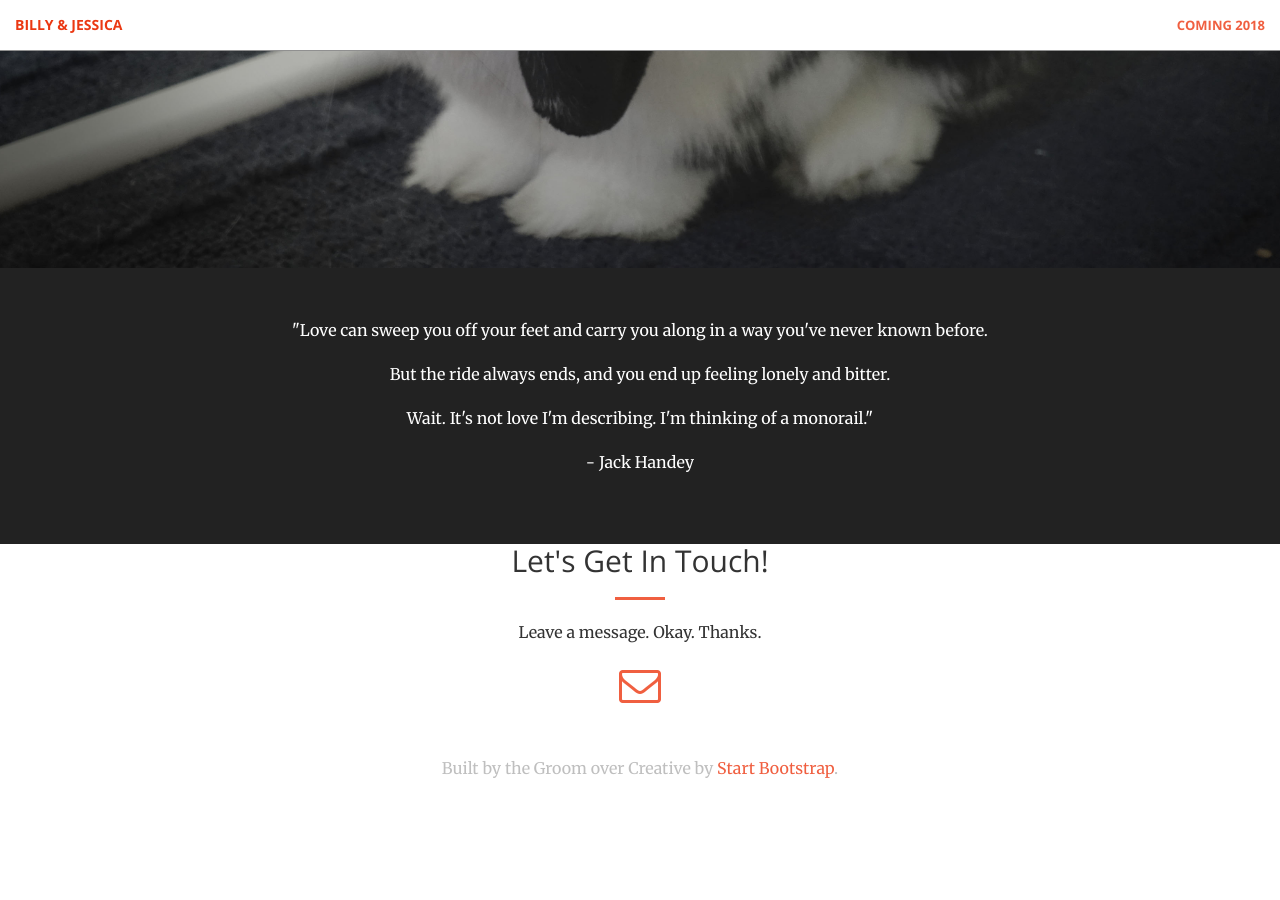
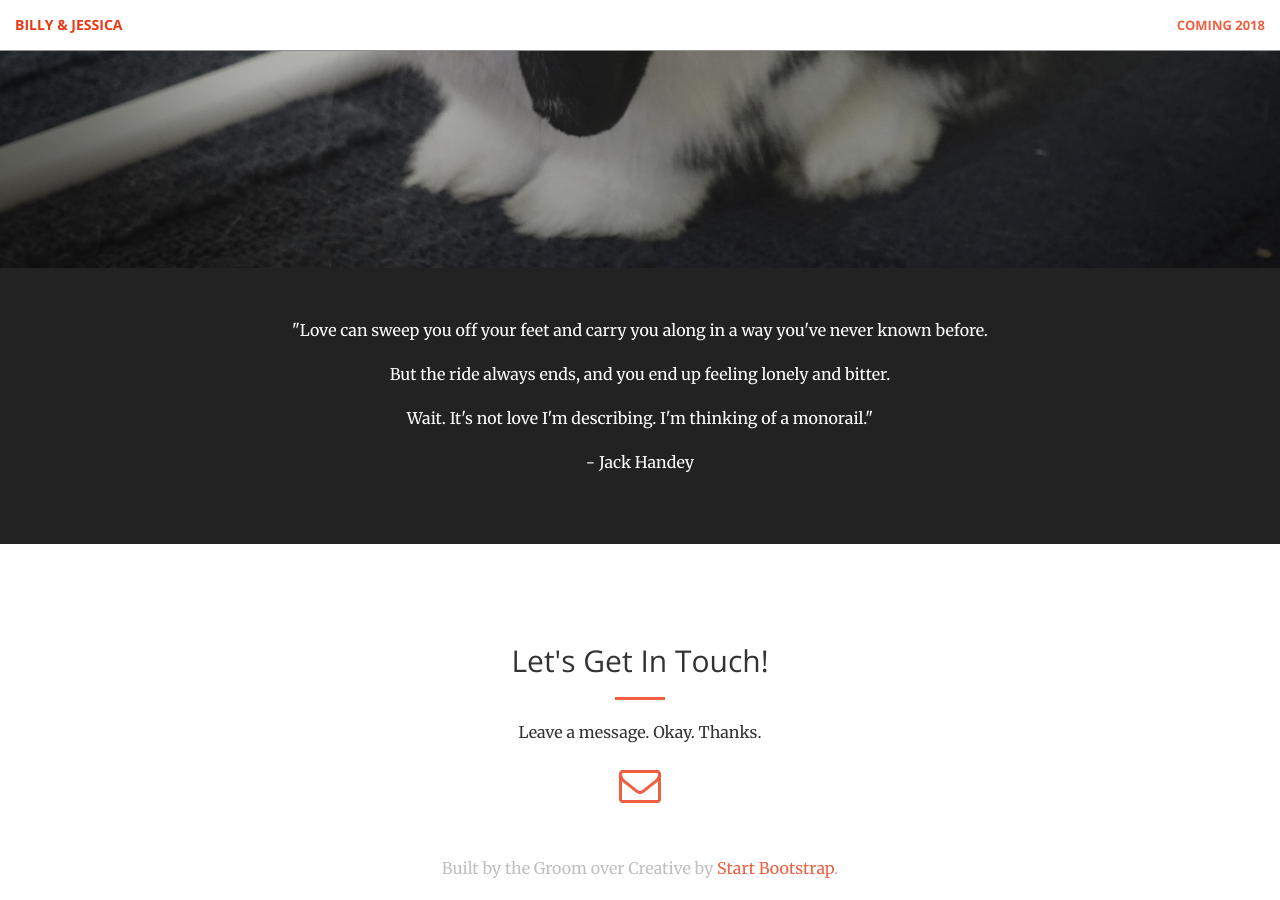
Before and after one commit to notbleh/wed-website, a Jekyll site: the page built from index.html, in a window 1280 px wide and 900 px high, scrolled down 632 px. Built offline with Jekyll 4.4.1, drawn with Linux system fonts in a browser that asks for light colours; before the commit the page ends 1432 px from its top, so only the background shows below that.

Commit message:
Update _base.scss

```diff
--- a/_sass/_base.scss
+++ b/_sass/_base.scss
@@ -56,11 +56,7 @@ p {
 }
 
 section {
-    padding-top: 100px 0;
-}
-
-.rsvp {
-    padding-top: 100px;
+    padding: 100px 0;
 }
 
 aside {
```
